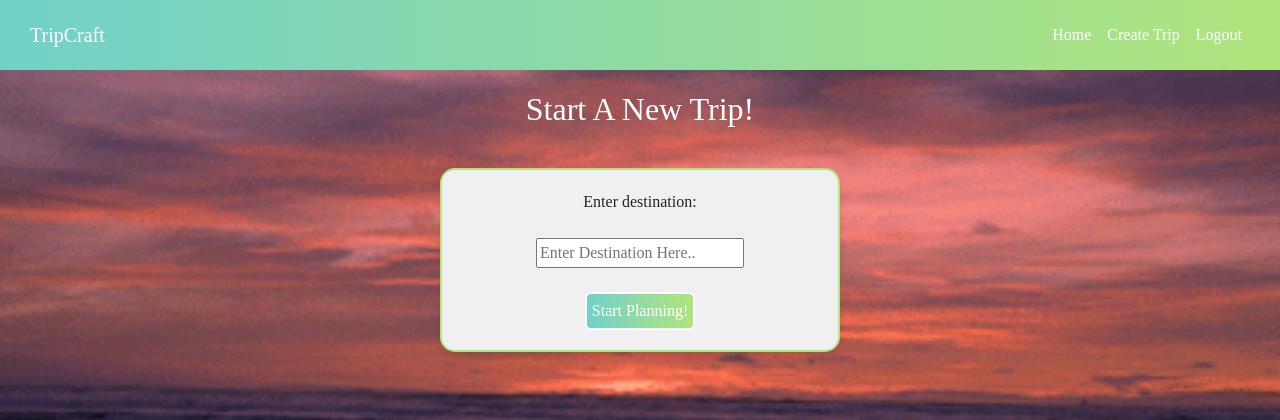
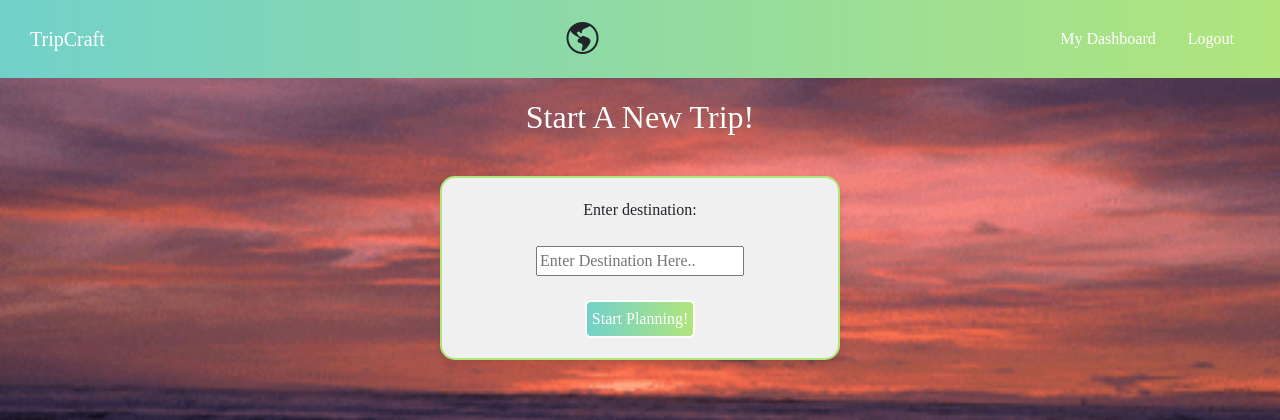
Before and after one commit to natale565/Trip-Planner, a Node server app: page /trip in a window 1280 px wide. Shown: the top 420 px of the page. Run offline with Node 20, Linux system fonts and the light colour scheme; a user stored in the database is signed in; some libraries are stand-ins or nearby versions.

Commit message:
fixed navbar

```diff
--- a/views/partials/navbar.ejs
+++ b/views/partials/navbar.ejs
@@ -1,32 +1,14 @@
+<nav class="navbar navbar-dark bg-dark">
+  <a class="navbar-brand" href="#">TripCraft</a>
 
-<nav class="navbar navbar-expand-lg navbar-dark bg-dark">
-  <a class="navbar-brand" href="#">TripCraft</a>
-  <button
-    class="navbar-toggler"
-    type="button"
-    data-toggle="collapse"
-    data-target="#navbarNav"
-    aria-controls="navbarNav"
-    aria-expanded="false"
-    aria-label="Toggle navigation"
-  >
-    <span class="navbar-toggler-icon"></span>
-  </button>
+  <div class="d-flex justify-content-center flex-grow-1">
+    <i class="bi bi-globe-americas" style="font-size: 32px;"></i>
+  </div>
 
-  <div class="collapse navbar-collapse" id="navbarNav">
-    <ul class="navbar-nav mr-auto">
-    </ul>
-    <ul class="navbar-nav">
-      <li class="nav-item">
-        <a class="nav-link" href="/dashboard">Home</a>
-      </li>
-      <li class="nav-item">
-        <a class="nav-link" href="/trip">Create Trip</a>
-      </li>
-      <li class="nav-item">
-        <button class="no-button nav-link" id="logout">Logout</button>
-      </li>
-    </ul>
+  <div class="d-flex ml-auto">
+    <a class="nav-link mx-3" href="/dashboard">My Dashboard</a>
+    <button class="no-button nav-link mx-3" id="logout">Logout</button>
   </div>
+
   <script src="/js/logout.js"></script>
 </nav>
```
